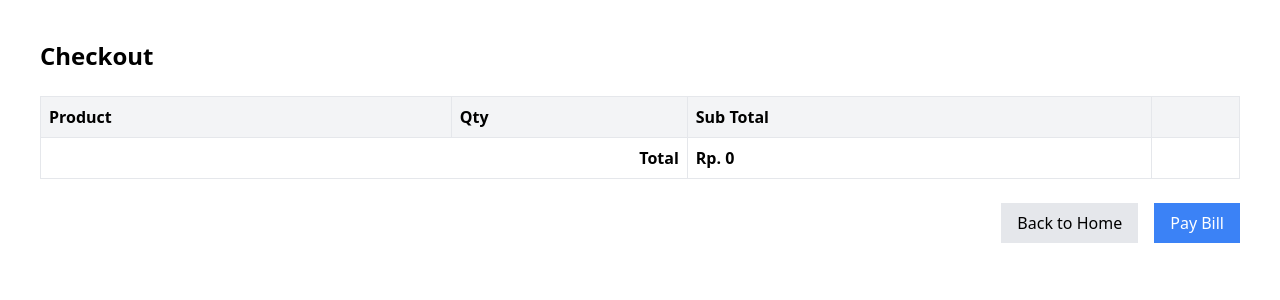
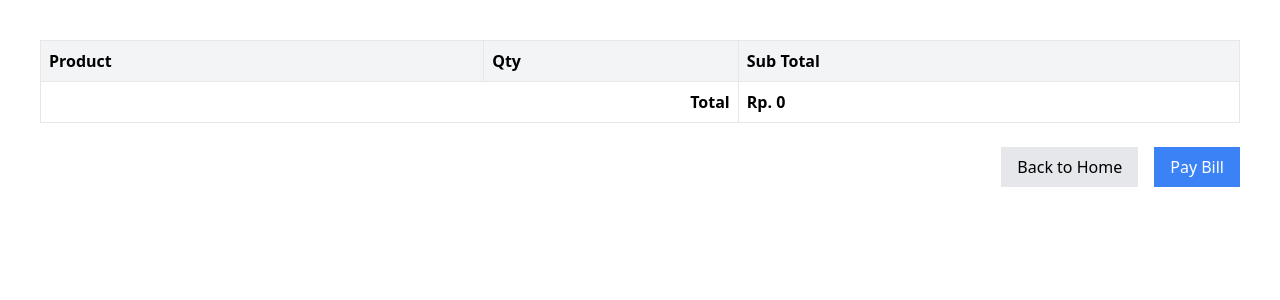
Before and after one commit to Dipaanggra/maspos, a Vue app: page /checkout in a window 1280 px wide. Shown: the top 300 px of the page. Built offline with nearby package versions, Linux system fonts and the light colour scheme.

Commit message:
first commit

```diff
--- a/src/views/AddProduct.vue
+++ b/src/views/AddProduct.vue
@@ -50,7 +50,7 @@ export default {
             <h2 class="text-2xl font-bold mb-4">Add Product</h2>
             <div class="flex flex-col gap-4">
                 <label
-                    class="flex flex-col items-center justify-center border-2 border-dashed rounded-lg h-48 cursor-pointer bg-blue-50">
+                    class="flex flex-col items-center justify-center border-2 border-dashed rounded-lg h-48 w-64 cursor-pointer bg-blue-50">
                     <input type="file" class="hidden" @change="handleImageUpload" />
                     <span class="text-blue-500">Upload Image</span>
                 </label>
--- a/src/views/CheckOut.vue
+++ b/src/views/CheckOut.vue
@@ -33,7 +33,6 @@ export default {
 
 <template>
     <div class="bg-white p-10">
-        <h1 class="text-2xl font-bold mb-6">Checkout</h1>
         <div class="overflow-x-auto">
             <table class="min-w-full border-collapse">
                 <thead>
@@ -41,7 +40,6 @@ export default {
                         <th class="border p-2 text-left">Product</th>
                         <th class="border p-2 text-left">Qty</th>
                         <th class="border p-2 text-left">Sub Total</th>
-                        <th class="border p-2"></th>
                     </tr>
                 </thead>
                 <tbody>
@@ -52,11 +50,12 @@ export default {
                                 <div class="font-semibold">{{ item.name }}</div>
                                 <div class="text-gray-500">Rp. {{ item.price.toLocaleString() }}</div>
                             </div>
-                        </td>
-                        <td class="border p-2 flex items-center justify-center">
-                            <button @click="decrementQuantity(item.id)" class="px-2">-</button>
-                            <input type="text" :value="item.quantity" class="w-12 text-center border mx-2" readonly />
-                            <button @click="incrementQuantity(item.id)" class="px-2">+</button>
+                            <div class="flex">
+                                <button @click="decrementQuantity(item.id)" class="px-2">-</button>
+                                <input type="text" :value="item.quantity" class="w-12 text-center border mx-2"
+                                    readonly />
+                                <button @click="incrementQuantity(item.id)" class="px-2">+</button>
+                            </div>
                         </td>
                         <td class="border p-2">Rp. {{ (item.price * item.quantity).toLocaleString() }}</td>
                         <td class="border p-2">
@@ -68,7 +67,6 @@ export default {
                     <tr>
                         <td class="border p-2 text-right font-bold" colspan="2">Total</td>
                         <td class="border p-2 font-bold">Rp. {{ totalBill.toLocaleString() }}</td>
-                        <td class="border p-2"></td>
                     </tr>
                 </tfoot>
             </table>
```
